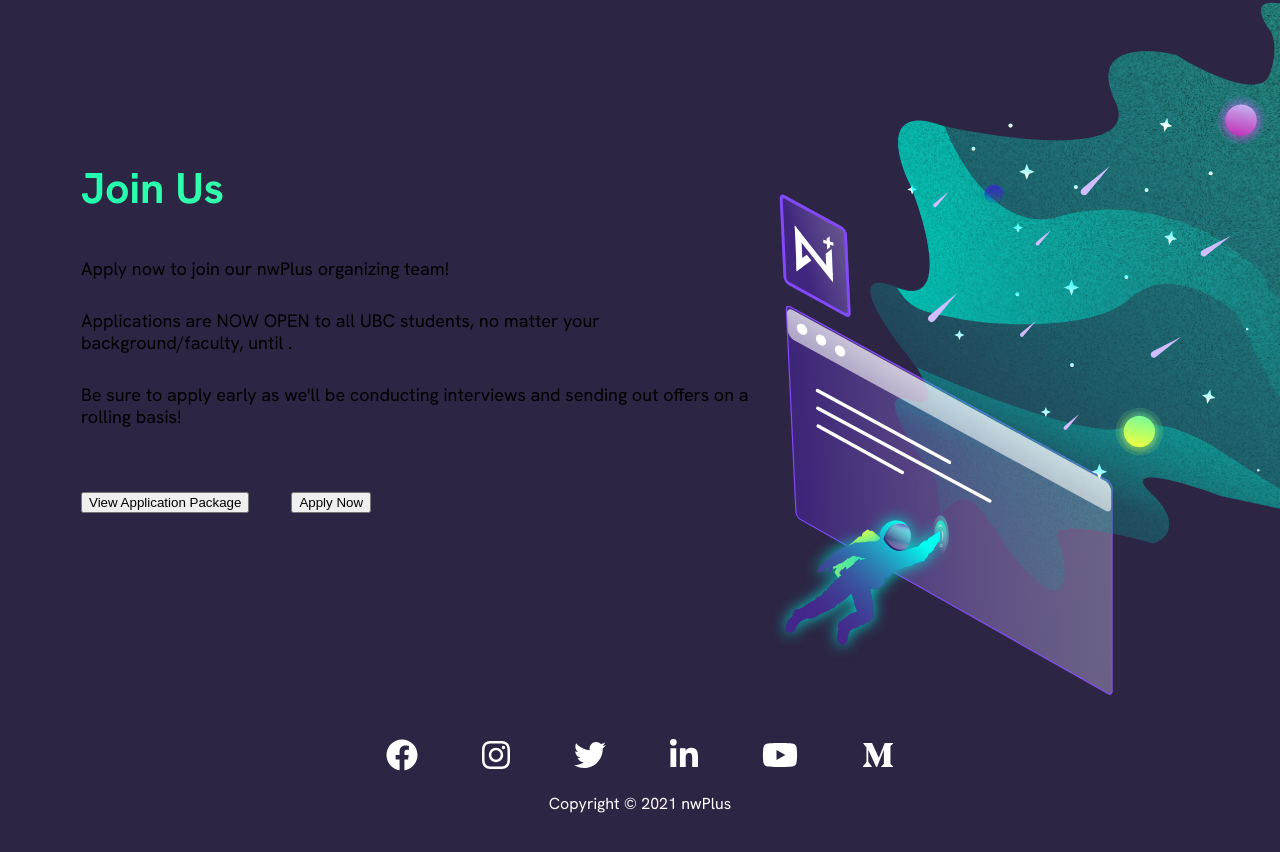
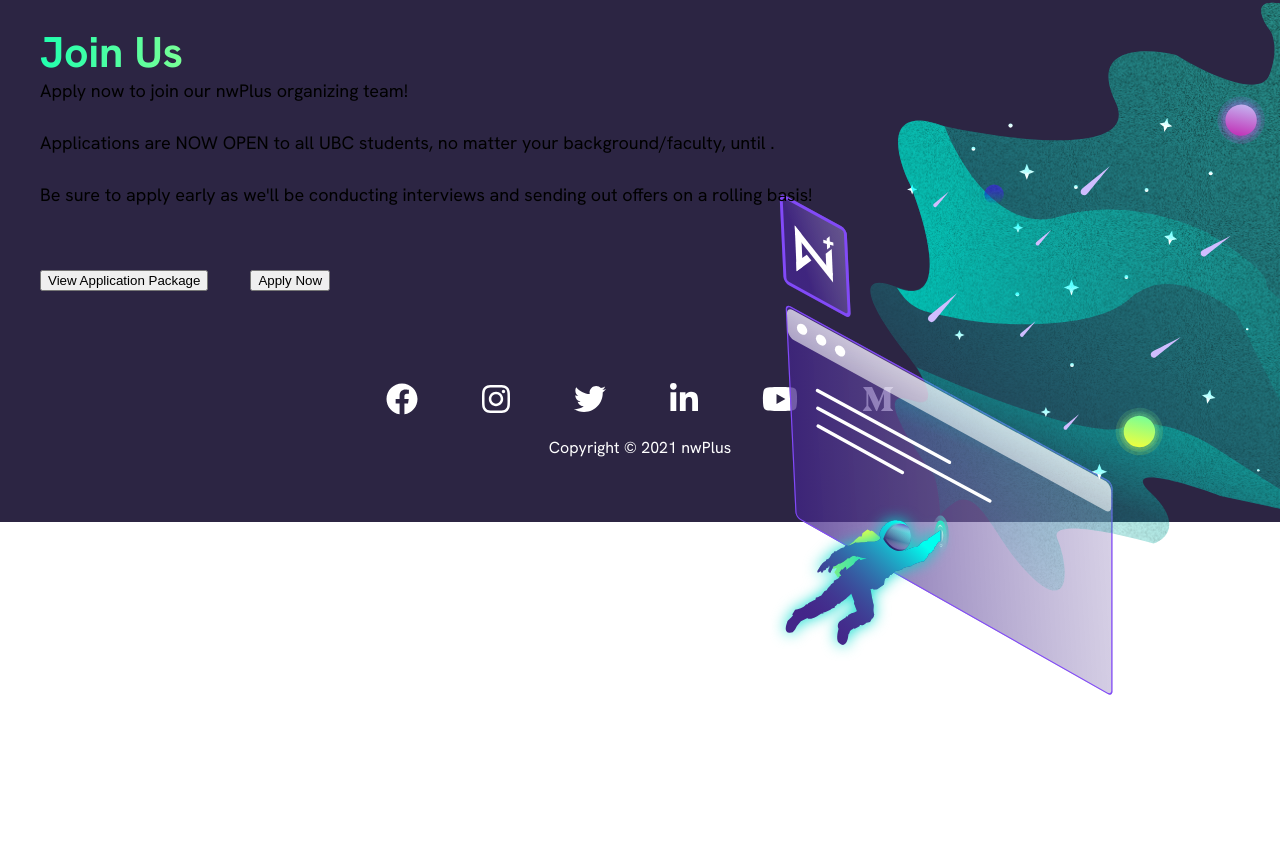
Before and after one commit to nwplus/www, a Next.js app: page /application in a window 1280 px wide. Shown: the top 852 px of the page. After the commit the page ends 800 px from the top, so only its background shows below. Built offline with nearby package versions, Linux system fonts and the light colour scheme.

Commit message:
contentContainer

```diff
--- a/components/JoinUs.js
+++ b/components/JoinUs.js
@@ -1,11 +1,5 @@
-import styled from 'styled-components'
-
-const JoinUsContainer = styled.div`
-  display: flex;
-  flex-direction: column;
-  width: 750px;
-  padding: 160px 0 158px 81px;
-`;
+import styled from 'styled-components';
+import { ContentContainer } from './ContentContainer';
 
 const Title = styled.span`
   background: ${p => p.theme.colors.primaryGradient};
@@ -49,7 +43,7 @@ const TextContainer = styled.div`
 `;
 
 export const JoinUs = ({ hiring, deadline }) => {
-  return (<JoinUsContainer>
+  return (<ContentContainer>
       <Title>Join Us</Title>
       <TextContainer>
         <RegularText>
@@ -72,7 +66,7 @@ export const JoinUs = ({ hiring, deadline }) => {
         <button disabled={!hiring}>View Application Package</button>
         <button disabled={!hiring}>Apply Now</button>
       </ButtonContainer>
-  </JoinUsContainer>
+  </ContentContainer>
   )
 }
 
```
